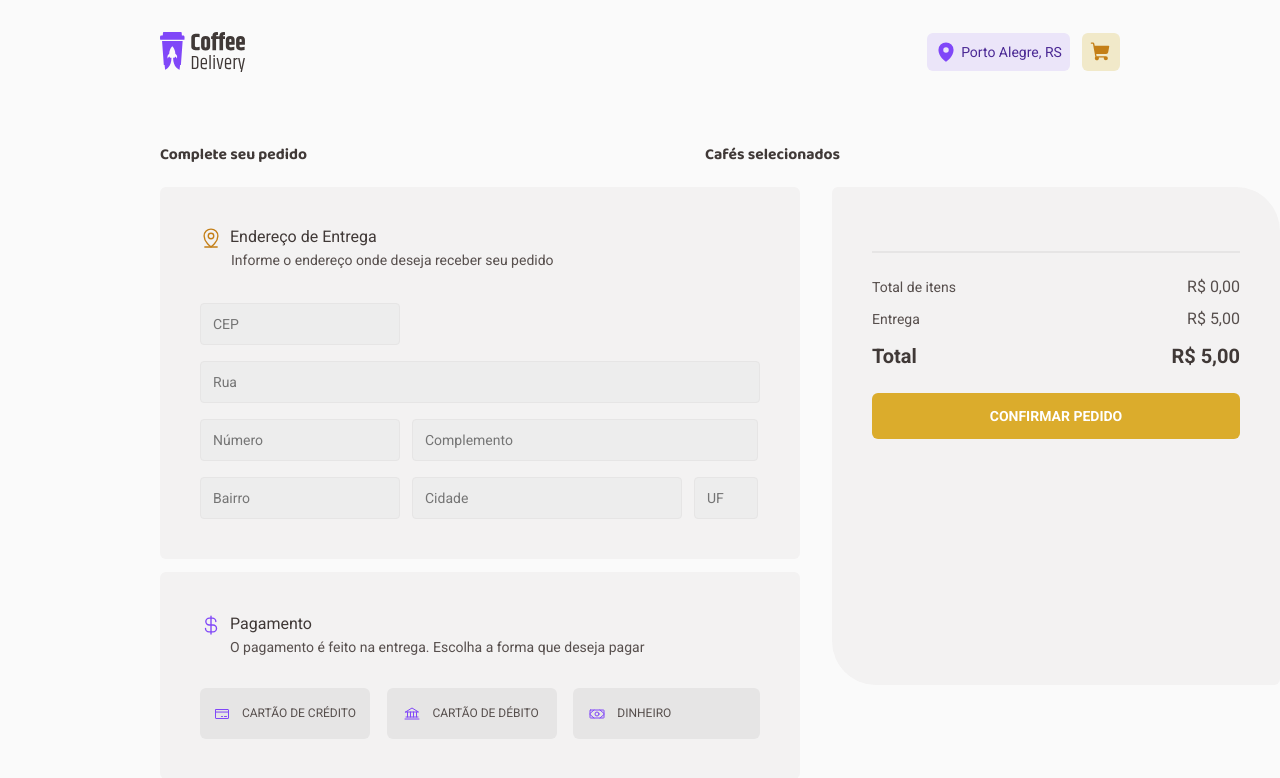
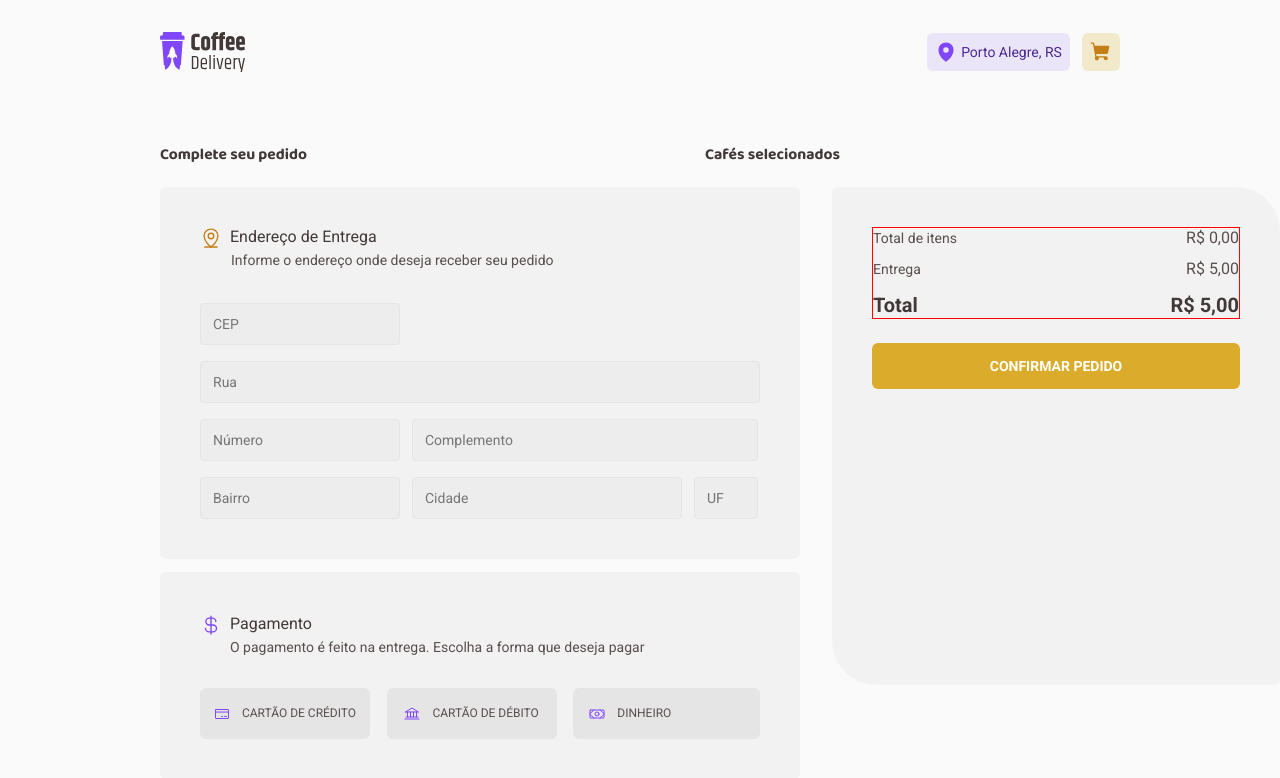
Before and after one commit to leticea/coffee-delivery, a React (Vite) app: page /cart in a window 1280 px wide. Shown: the top 778 px of the page. Built offline with nearby package versions, Linux system fonts and the light colour scheme.

Commit message:
feat(CheckoutCart): hr styles

```diff
--- a/src/pages/Cart/components/CheckoutCart/index.tsx
+++ b/src/pages/Cart/components/CheckoutCart/index.tsx
@@ -15,11 +15,9 @@ export interface CoffeeCartCardProps {
   coffee: CartItem;
 }
 
-export function CheckoutCart({ coffee }: CoffeeCartCardProps) {
+export function CheckoutCart() {
   const { cartItems, removeCoffeeFromCart } = useContext(CartContext);
   const [quantity, setQuantity] = useState(0);
-
-  //const coffeeTotal = coffee.price * coffee.quantity;
 
   function handleIncrease() {
     setQuantity((state) => {
@@ -43,6 +41,7 @@ export function CheckoutCart({ coffee }: CoffeeCartCardProps) {
     <>
       <OrderCard>
         {cartItems.map((coffee) => {
+          const totalCoffees = coffee.price * coffee.quantity;
           return (
             <SelectedCoffeeCard>
               <div>
@@ -61,14 +60,13 @@ export function CheckoutCart({ coffee }: CoffeeCartCardProps) {
                       Remover
                     </RemoveButton>
                   </ButtonsContainer>
+                  <hr />
                 </div>
               </div>
-              <p>R$ {moneyFormat(0)}</p>
+              <p>R$ {moneyFormat(totalCoffees)}</p>
             </SelectedCoffeeCard>
           );
         })}
-
-        <hr />
         <ConfirmationCard />
       </OrderCard>
     </>
--- a/src/pages/Cart/components/CheckoutCart/styles.ts
+++ b/src/pages/Cart/components/CheckoutCart/styles.ts
@@ -21,9 +21,10 @@ export const OrderCard = styled.div`
   //border: 1px solid red;
 
   hr {
-    margin: 2.4rem 0 2.4rem 0;
+    margin: 1.4rem 0 2.4rem 0;
     width: 36.8rem;
     border: 1px solid ${(props) => props.theme["gray-400"]};
+    //border: 1px solid red;
   }
 `;
 
@@ -32,6 +33,8 @@ export const SelectedCoffeeCard = styled.section`
   align-items: flex-start;
   padding: 0.8rem 0.4rem;
   gap: 48px;
+
+  margin: auto;
 
   width: 36.8rem;
   height: 8rem;
@@ -53,6 +56,7 @@ export const SelectedCoffeeCard = styled.section`
     div {
       gap: 0.8rem;
       flex-direction: column;
+      //border: 1px solid blue;
     }
   }
 
--- a/src/pages/Cart/components/ConfirmationCard/styles.ts
+++ b/src/pages/Cart/components/ConfirmationCard/styles.ts
@@ -4,8 +4,9 @@ export const Confirmation = styled.section`
   width: 36.8rem;
   height: 9.2rem;
   display: grid;
+  //margin-top: 2rem;
 
-  //border: 1px solid red;
+  border: 1px solid red;
 
   p {
     display: flex;
--- a/src/pages/Cart/index.tsx
+++ b/src/pages/Cart/index.tsx
@@ -3,7 +3,7 @@ import { CheckoutForm } from "./components/CheckoutForm";
 import { Payment } from "./components/Payment";
 import { Title } from "./styles";
 
-export function Cart({coffee}: CoffeeCartCardProps) {
+export function Cart() {
   return (
     <>
       <Title>
@@ -12,7 +12,7 @@ export function Cart({coffee}: CoffeeCartCardProps) {
       </Title>
       <CheckoutForm />
       <Payment />
-      <CheckoutCart coffee={coffee} />
+      <CheckoutCart />
     </>
   );
 }
```
